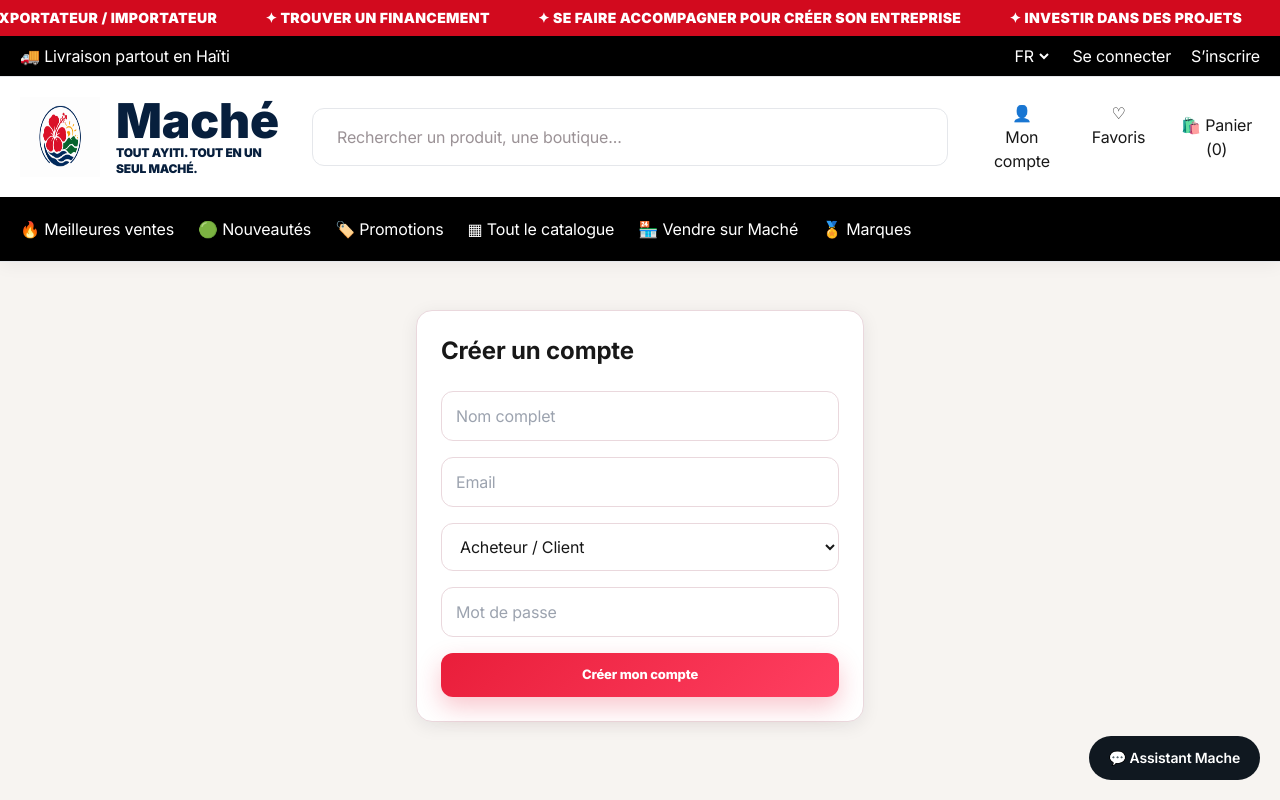
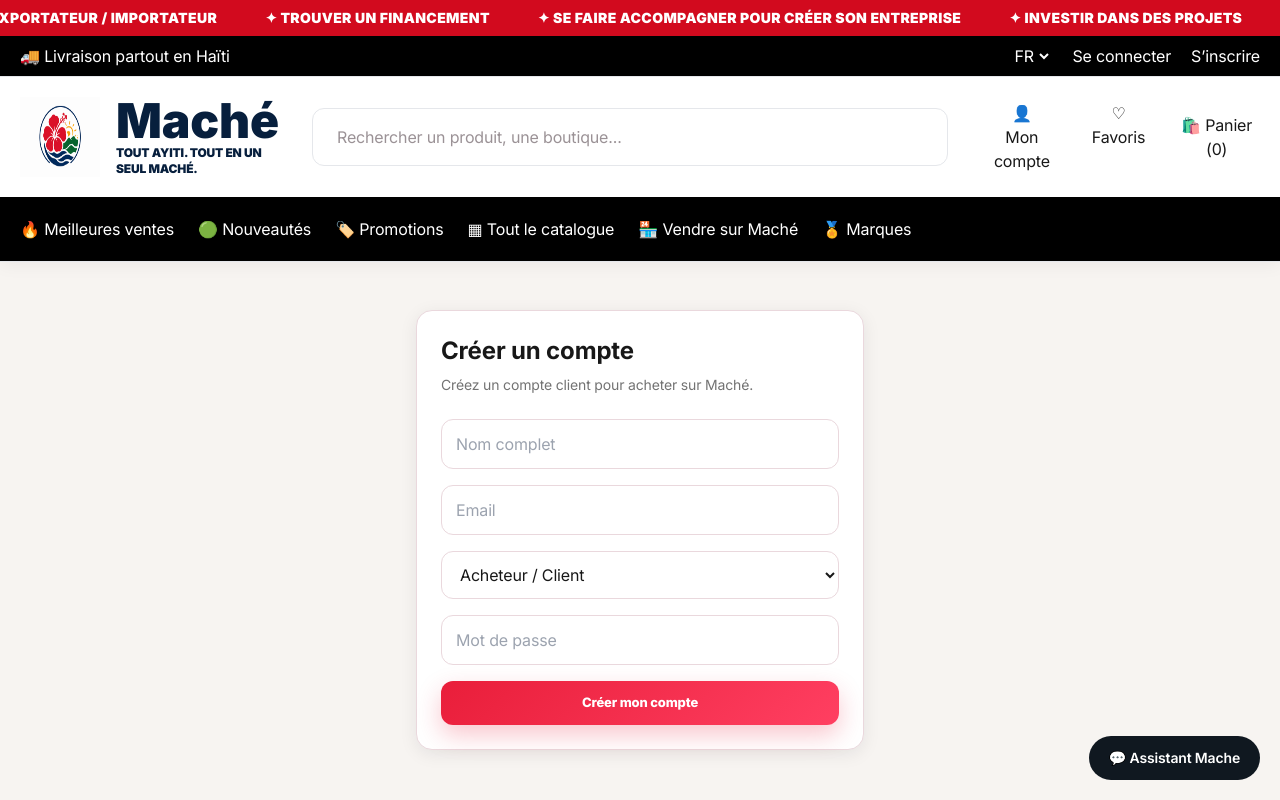
Before and after one commit to JhonnyVincent/MACHE, a Next.js app: page /register in a window 1280 px wide. Shown: the top 800 px of the page. Built offline with nearby package versions, Linux system fonts and the light colour scheme.

Commit message:
Update page.tsx

```diff
--- a/src/app/register/page.tsx
+++ b/src/app/register/page.tsx
@@ -3,6 +3,34 @@ import { registerAction } from "./actions";
 const errorMessages: Record<string, string> = {
   missing_fields: "Veuillez remplir tous les champs obligatoires.",
 };
+
+const roleLabels: Record<string, string> = {
+  buyer: "Acheteur / Client",
+  seller_individual: "Vendeur particulier",
+  seller_business: "Business / Boutique",
+  supplier: "Fournisseur / Grossiste",
+  official_brand: "Marque officielle",
+  agent: "Agent",
+};
+
+function getDefaultRole(role?: string) {
+  if (!role) return "buyer";
+
+  if (role === "seller") return "seller_individual";
+
+  if (
+    role === "buyer" ||
+    role === "seller_individual" ||
+    role === "seller_business" ||
+    role === "supplier" ||
+    role === "official_brand" ||
+    role === "agent"
+  ) {
+    return role;
+  }
+
+  return "buyer";
+}
 
 export default async function RegisterPage({
   searchParams,
@@ -13,20 +41,33 @@ export default async function RegisterPage({
 
   const safeError = error ? decodeURIComponent(error) : "";
   const message = errorMessages[safeError] || safeError;
+  const defaultRole = getDefaultRole(role);
 
-  const defaultRole =
-    role === "seller" ? "seller_individual" : "buyer";
+  const isProAccount =
+    defaultRole === "seller_individual" ||
+    defaultRole === "seller_business" ||
+    defaultRole === "supplier" ||
+    defaultRole === "official_brand" ||
+    defaultRole === "agent";
 
   return (
     <main className="container-page py-12">
       <div className="card mx-auto max-w-md p-6">
         <h1 className="text-2xl font-bold">Créer un compte</h1>
 
-        {role === "seller" ? (
+        {isProAccount ? (
           <p className="mt-2 text-sm text-neutral-500">
-            Vous créez un compte vendeur Maché.
+            Vous créez un compte professionnel Maché :{" "}
+            <span className="font-semibold text-neutral-900">
+              {roleLabels[defaultRole]}
+            </span>
+            .
           </p>
-        ) : null}
+        ) : (
+          <p className="mt-2 text-sm text-neutral-500">
+            Créez un compte client pour acheter sur Maché.
+          </p>
+        )}
 
         {message ? (
           <div className="mt-4 rounded-xl border border-red-200 bg-red-50 px-4 py-3 text-sm text-red-700">
@@ -53,7 +94,9 @@ export default async function RegisterPage({
           <select className="input" name="role" defaultValue={defaultRole}>
             <option value="buyer">Acheteur / Client</option>
             <option value="seller_individual">Vendeur particulier</option>
-            <option value="seller_business">Business / Fournisseur</option>
+            <option value="seller_business">Business / Boutique</option>
+            <option value="supplier">Fournisseur / Grossiste</option>
+            <option value="official_brand">Marque officielle</option>
             <option value="agent">Agent</option>
           </select>
 
```
